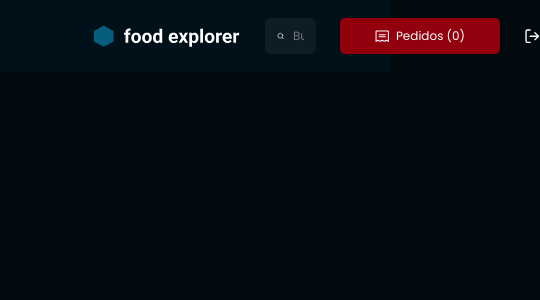
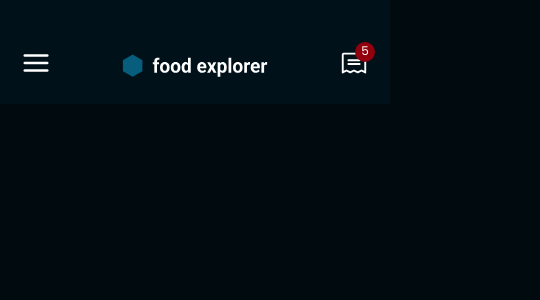
Before and after one commit to lucaslomba/front-food-explorer, a React (Vite) app: page / in a window 390 px wide. Both pictures are taken after a click on the button "Entrar". Shown: the top 300 px of the page, 540 px wide, since content can reach past the window. Built offline with nearby package versions, Linux system fonts and the light colour scheme.

Commit message:
Top menu responsivo

```diff
--- a/src/components/Header/index.jsx
+++ b/src/components/Header/index.jsx
@@ -1,8 +1,9 @@
 import { useAuth } from "../../hooks/auth";
 
-import { FiLogOut, FiSearch } from 'react-icons/fi'
+import { FiLogOut, FiSearch, FiMenu } from 'react-icons/fi'
 import { PiReceipt } from "react-icons/pi";
-import { ButtonCart, Container, ButtonLogOut, InputSearch } from "./styles";
+
+import { ButtonCart, Container, ButtonLogOut, InputSearch, Menu, ButtonCartMobile } from "./styles";
 
 import FoodExplorerImg from "../../assets/logo.svg"
 import FoodExplorerAdminImg from "../../assets/logoAdmin.svg"
@@ -12,6 +13,10 @@ export function Header(){
 
     return(
         <Container>
+            <Menu>
+                <FiMenu />
+            </Menu>
+
             <img
                 src={user.role === "admin" ? FoodExplorerAdminImg : FoodExplorerImg}
                 alt="Logo do Food Explorer, uma caixa hexagonal azul com a escrita food explorer ao lado"
@@ -30,6 +35,11 @@ export function Header(){
                 <ButtonCart type="button"><PiReceipt /> Pedidos (0)</ButtonCart>
             }
 
+            <ButtonCartMobile>
+                <PiReceipt />
+                <span>5</span>
+            </ButtonCartMobile>
+
             <ButtonLogOut type="button" onClick={signOut}><FiLogOut /></ButtonLogOut>
         </Container>
     )
--- a/src/components/Header/styles.js
+++ b/src/components/Header/styles.js
@@ -18,6 +18,10 @@ export const Container = styled.div`
         &[data-is-admin="true"] {
             height: 2.43rem;
         }
+    }
+
+    @media (max-width: ${DEVICE_BREAKPOINTS.MD}) {
+        padding: 4rem 1.75rem 1.75rem;
     }
 `
 
@@ -41,6 +45,10 @@ export const ButtonCart = styled.button`
     :hover {
         background-color: ${({ theme }) => theme.COLORS.TOMATO100};
     }
+
+    @media (max-width: ${DEVICE_BREAKPOINTS.MD}) {
+        display: none;
+    }
 `
 
 export const ButtonLogOut = styled.button`
@@ -54,6 +62,10 @@ export const ButtonLogOut = styled.button`
     > svg {
         font-size: 1.37rem;
         color: ${({ theme }) => theme.COLORS.LIGHT100};
+    }
+
+    @media (max-width: ${DEVICE_BREAKPOINTS.MD}) {
+        display: none;
     }
 `
 
@@ -84,4 +96,53 @@ export const InputSearch = styled.div `
     @media (max-width: ${DEVICE_BREAKPOINTS.LG}) {
         padding: 0.75rem 1rem;
     }
+
+    @media (max-width: ${DEVICE_BREAKPOINTS.MD}) {
+        display: none;
+    }
 `
+
+export const Menu = styled.button`
+    background: none;
+    border: none;
+    display: none;
+
+    > svg {
+        font-size: 2.5rem;
+        color: ${({ theme }) => theme.COLORS.LIGHT100};
+    }
+
+    @media (max-width: ${DEVICE_BREAKPOINTS.MD}) {
+        display: block;
+    }
+`;
+
+export const ButtonCartMobile = styled.button`
+    background: none;
+    border: none;
+    display: none;
+
+    position: relative;
+
+    > svg {
+        font-size: 2.5rem;
+        color: ${({ theme }) => theme.COLORS.LIGHT100};
+    }
+
+    > span {
+        height: 20px;
+        width: 20px;
+
+        position: absolute;
+        top: -.5rem;
+        right: -.5rem;
+
+        background-color: ${({ theme }) => theme.COLORS.TOMATO200};
+        color: ${({ theme }) => theme.COLORS.LIGHT100};
+        border-radius: 50%;
+    }
+
+    @media (max-width: ${DEVICE_BREAKPOINTS.MD}) {
+        display: block;
+    }
+`
```
